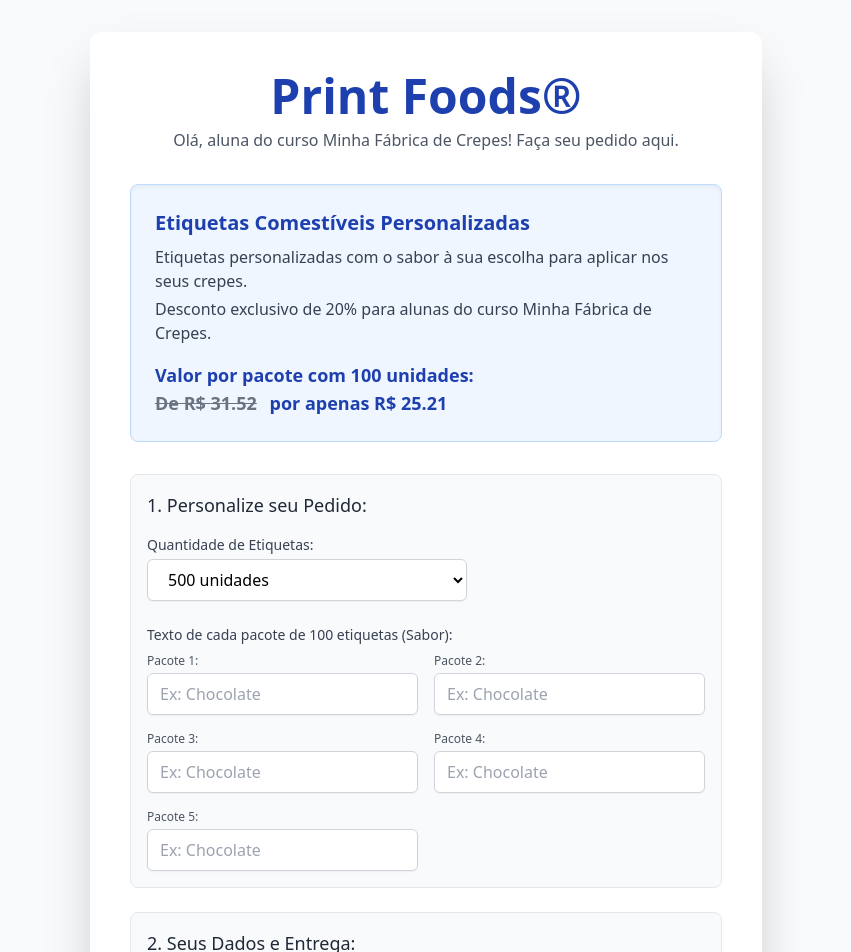
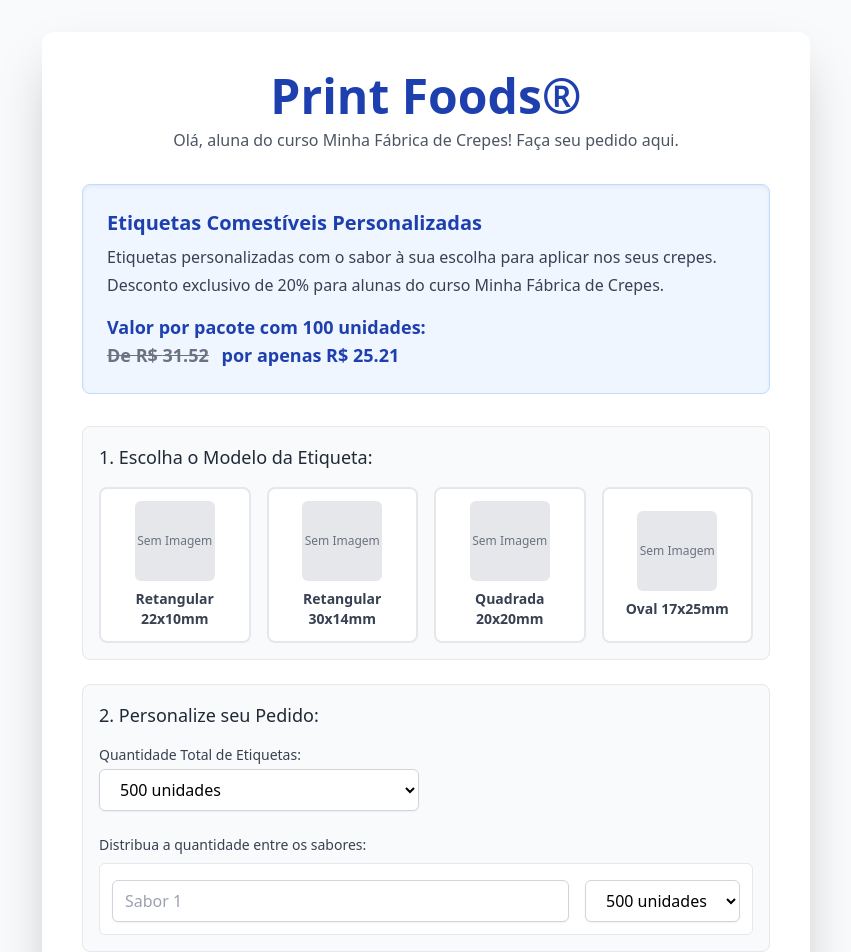
Before and after one commit to oscarpiresjunior/pedidos-print-foods, a React (Vite) app: page / in a window 1280 px wide. Shown: the top 952 px of the page, without its empty margins (214-1065 px from the left). Built offline with nearby package versions, Linux system fonts and the light colour scheme.

Commit message:
feat imagem sabores zap

```diff
--- a/AdminPanel.tsx
+++ b/AdminPanel.tsx
@@ -1,4 +1,3 @@
-
 import React, { useState } from 'react';
 import { AdminSettings, ProductDetails } from './types';
 
@@ -10,6 +9,13 @@
     onTestWhatsapp: () => Promise<{ success: boolean; error?: string }>;
     onExitAdmin: () => void;
 }
+
+const modelsToManage = [
+  { key: 'modelImageRect22x10', label: 'Retangular 22x10mm' },
+  { key: 'modelImageRect30x14', label: 'Retangular 30x14mm' },
+  { key: 'modelImageQuadrada20x20', label: 'Quadrada 20x20mm' },
+  { key: 'modelOval17x25', label: 'Oval 17x25mm' }
+];
 
 const AdminPanel: React.FC<AdminPanelProps> = ({
     adminSettings, setAdminSettings, editableProduct, setEditableProduct, onTestWhatsapp, onExitAdmin
@@ -25,7 +31,7 @@
         setEditableProduct(prev => ({ ...prev, [field]: field === 'price' ? Number(value) : value }));
     };
 
-    const handleFileChange = (e: React.ChangeEvent<HTMLInputElement>, field: 'logoBase64' | 'pixQrBase64') => {
+    const handleFileChange = (e: React.ChangeEvent<HTMLInputElement>, field: keyof AdminSettings) => {
         const file = e.target.files?.[0];
         if (!file) return;
         const reader = new FileReader();
@@ -56,7 +62,7 @@
                 <div className="space-y-8">
                     {/* Gerenciamento de Mídia */}
                     <div className="p-6 bg-blue-50 rounded-lg shadow-md border border-blue-200">
-                        <h3 className="text-xl font-semibold text-blue-700 mb-6 border-b pb-3">Gerenciamento de Mídia</h3>
+                        <h3 className="text-xl font-semibold text-blue-700 mb-6 border-b pb-3">Gerenciamento de Mídia Principal</h3>
                         <div className="grid grid-cols-1 md:grid-cols-2 gap-x-6 gap-y-8">
                             <div>
                                 <label htmlFor="logoUpload" className="block text-sm font-medium text-gray-700">Logo da Empresa</label>
@@ -68,6 +74,20 @@
                                 <input type="file" id="pixQrUpload" accept="image/*" onChange={(e) => handleFileChange(e, 'pixQrBase64')} className="mt-1 block w-full text-sm text-gray-500 file:mr-4 file:py-2 file:px-4 file:rounded-full file:border-0 file:text-sm file:font-semibold file:bg-blue-100 file:text-blue-700 hover:file:bg-blue-200"/>
                                 {adminSettings.pixQrBase64 && <img src={adminSettings.pixQrBase64} alt="PIX QR Code Preview" className="mt-2 h-16 w-16 border rounded p-1"/>}
                             </div>
+                        </div>
+                    </div>
+
+                    {/* Gerenciamento de Mídia dos Modelos */}
+                    <div className="p-6 bg-blue-50 rounded-lg shadow-md border border-blue-200">
+                        <h3 className="text-xl font-semibold text-blue-700 mb-6 border-b pb-3">Imagens dos Modelos de Etiqueta</h3>
+                        <div className="grid grid-cols-1 md:grid-cols-2 gap-x-6 gap-y-8">
+                           {modelsToManage.map(model => (
+                             <div key={model.key}>
+                                <label htmlFor={model.key} className="block text-sm font-medium text-gray-700">{model.label}</label>
+                                <input type="file" id={model.key} accept="image/*" onChange={(e) => handleFileChange(e, model.key as keyof AdminSettings)} className="mt-1 block w-full text-sm text-gray-500 file:mr-4 file:py-2 file:px-4 file:rounded-full file:border-0 file:text-sm file:font-semibold file:bg-blue-100 file:text-blue-700 hover:file:bg-blue-200"/>
+                                {adminSettings[model.key as keyof AdminSettings] && <img src={adminSettings[model.key as keyof AdminSettings] as string} alt={`${model.label} Preview`} className="mt-2 h-16 w-auto border rounded p-1"/>}
+                             </div>
+                           ))}
                         </div>
                     </div>
 
--- a/App.tsx
+++ b/App.tsx
@@ -37,7 +37,9 @@
   const [formData, setFormData] = useState<FormData>({
     nome: '', whatsapp: '', email: '',
     cep: '', logradouro: '', numero: '', bairro: '', cidade: '', estado: '',
-    quantity: 500, sabores: Array(500 / 100).fill(''),
+    model: '',
+    quantity: 500,
+    flavorDetails: [],
   });
 
   const [isSubmitted, setIsSubmitted] = useState<boolean>(false);
@@ -57,6 +59,10 @@
     cnpj: '',
     logoBase64: '',
     pixQrBase64: '',
+    modelImageRect22x10: '',
+    modelImageRect30x14: '',
+    modelImageQuadrada20x20: '',
+    modelOval17x25: '',
   });
 
   useEffect(() => {
@@ -104,16 +110,16 @@
     }
 
     const sendNotifications = async () => {
-      const { quantity, sabores, nome, whatsapp, cep, logradouro, numero, bairro, cidade, estado } = formData;
+      const { quantity, flavorDetails, nome, whatsapp, cep, logradouro, numero, bairro, cidade, estado, model } = formData;
       const { callMeBotApiKey, adminWhatsapp, adminWhatsapp2, pixKey, cnpj } = adminSettings;
 
-      const numPackages = quantity / 100;
-      const saboresList = sabores.slice(0, numPackages).map((s, i) => `  - Pacote ${i + 1}: ${s || 'N/A'}`).join('\n');
+      const saboresList = flavorDetails.map(f => `  - ${f.quantity}x de ${f.name || 'Sabor não definido'}`).join('\n');
       const fullAddress = `${logradouro}, ${numero} - ${bairro}, ${cidade} - ${estado}, CEP: ${cep}`;
 
       const adminMessage = `*Novo Pedido Print Foods*
 *Cliente:* ${nome}
 *Contato:* ${whatsapp}
+*Modelo:* ${model}
 *Pedido:* ${quantity}x ${editableProduct.name}
 *Sabores:*
 ${saboresList}
@@ -144,7 +150,7 @@
       try {
         if(whatsapp && callMeBotApiKey){
             const pixInfo = pixKey || cnpj || "Chave PIX não configurada";
-            const clientMessage = `Olá, ${nome}! Seu pedido na Print Foods foi recebido com sucesso! 🎉\n\n*Resumo do seu pedido:*\n- *Produto:* ${editableProduct.name}\n- *Quantidade:* ${quantity} unidades\n- *Valor Total:* R$ ${grandTotal.toFixed(2)}\n\nPara agilizar, você pode efetuar o pagamento via PIX e nos enviar o comprovante.\n\n*Nossa chave PIX:* ${pixInfo}\n\nEm breve nossa equipe entrará em contato. Obrigado!`;
+            const clientMessage = `Olá, ${nome}! Seu pedido na Print Foods foi recebido com sucesso! 🎉\n\n*Resumo do seu pedido:*\n- *Produto:* ${editableProduct.name}\n- *Modelo:* ${model}\n- *Quantidade:* ${quantity} unidades\n- *Valor Total:* R$ ${grandTotal.toFixed(2)}\n\nPara agilizar, você pode efetuar o pagamento via PIX e nos enviar o comprovante.\n\n*Nossa chave PIX:* ${pixInfo}\n\nEm breve nossa equipe entrará em contato. Obrigado!`;
             await sendWhatsAppViaCallMeBot(clientMessage, whatsapp, callMeBotApiKey);
         }
       } catch (clientError) {
@@ -162,7 +168,9 @@
     setFormData({
         nome: '', whatsapp: '', email: '',
         cep: '', logradouro: '', numero: '', bairro: '', cidade: '', estado: '',
-        quantity: 500, sabores: Array(5).fill(''),
+        model: '',
+        quantity: 500,
+        flavorDetails: [],
     });
     setIsSubmitted(false);
     setSubmissionStatus('idle');
@@ -239,7 +247,7 @@
         orderTotals={{ subtotal, shippingCost, grandTotal }}
         handleSubmit={handleSubmit}
         submissionStatus={submissionStatus}
-        logoBase64={adminSettings.logoBase64}
+        adminSettings={adminSettings}
       />
       <footer className="text-center mt-8">
         <button onClick={() => setShowAdminLoginModal(true)} className="text-sm text-gray-400 hover:text-blue-600 transition-colors">
--- a/OrderForm.tsx
+++ b/OrderForm.tsx
@@ -1,5 +1,5 @@
-import React, { useState } from 'react';
-import { FormData, ProductDetails, OrderTotals } from './types';
+import React, { useState, useEffect } from 'react';
+import { FormData, ProductDetails, OrderTotals, AdminSettings } from './types';
 
 interface OrderFormProps {
   formData: FormData;
@@ -8,7 +8,7 @@
   orderTotals: OrderTotals;
   handleSubmit: (e: React.FormEvent<HTMLFormElement>) => void;
   submissionStatus: 'idle' | 'submitting';
-  logoBase64?: string;
+  adminSettings: AdminSettings;
 }
 
 const UNITS_PER_PACKAGE = 100;
@@ -19,12 +19,29 @@
 ];
 const quantityOptions = Array.from({ length: (2000 - 500) / 100 + 1 }, (_, i) => 500 + i * 100);
 
+const models = [
+  { id: 'Retangular 22x10mm', label: 'Retangular 22x10mm', imageKey: 'modelImageRect22x10' as keyof AdminSettings },
+  { id: 'Retangular 30x14mm', label: 'Retangular 30x14mm', imageKey: 'modelImageRect30x14' as keyof AdminSettings },
+  { id: 'Quadrada 20x20mm', label: 'Quadrada 20x20mm', imageKey: 'modelImageQuadrada20x20' as keyof AdminSettings },
+  { id: 'Oval 17x25mm', label: 'Oval 17x25mm', imageKey: 'modelOval17x25' as keyof AdminSettings }
+];
+
 
 const OrderForm: React.FC<OrderFormProps> = ({
   formData, setFormData, editableProduct, orderTotals,
-  handleSubmit, submissionStatus, logoBase64
+  handleSubmit, submissionStatus, adminSettings
 }) => {
   const [cepError, setCepError] = useState<string | null>(null);
+
+  useEffect(() => {
+    // Initialize flavor details when the component mounts if it's empty
+    if (formData.flavorDetails.length === 0) {
+        setFormData(prev => ({
+            ...prev,
+            flavorDetails: [{ name: '', quantity: prev.quantity }]
+        }));
+    }
+  }, []); // Runs only on mount
 
   const handleCepBlur = async (e: React.FocusEvent<HTMLInputElement>) => {
     const cep = e.target.value.replace(/\D/g, '');
@@ -60,24 +77,50 @@
 
   const handleQuantityChange = (e: React.ChangeEvent<HTMLSelectElement>) => {
     const newQuantity = parseInt(e.target.value, 10);
-
-    setFormData(prev => {
-        const numPackages = newQuantity / UNITS_PER_PACKAGE;
-        const newSabores = Array.from({ length: numPackages }, (_, i) => prev.sabores[i] || '');
-        return { ...prev, quantity: newQuantity, sabores: newSabores };
-    });
+    setFormData(prev => ({
+        ...prev,
+        quantity: newQuantity,
+        flavorDetails: [{ name: '', quantity: newQuantity }] // Reset flavors
+    }));
   };
 
-  const handleFlavorChange = (index: number, value: string) => {
-    const newSabores = [...formData.sabores];
-    newSabores[index] = value;
-    setFormData(prev => ({ ...prev, sabores: newSabores }));
+  const handleFlavorNameChange = (index: number, name: string) => {
+    const newFlavorDetails = [...formData.flavorDetails];
+    newFlavorDetails[index].name = name;
+    setFormData(prev => ({ ...prev, flavorDetails: newFlavorDetails }));
+  };
+
+  const handleFlavorQuantityChange = (index: number, newQuantityStr: string) => {
+      const newQuantity = parseInt(newQuantityStr, 10);
+      const updatedFlavorDetails = [...formData.flavorDetails];
+      updatedFlavorDetails[index].quantity = newQuantity;
+
+      const totalAllocated = updatedFlavorDetails.slice(0, index + 1).reduce((sum, f) => sum + f.quantity, 0);
+      const remaining = formData.quantity - totalAllocated;
+
+      let finalFlavorDetails = updatedFlavorDetails.slice(0, index + 1);
+
+      if (remaining > 0) {
+          finalFlavorDetails.push({ name: '', quantity: remaining });
+      }
+
+      setFormData(prev => ({ ...prev, flavorDetails: finalFlavorDetails }));
+  };
+
+  const getQuantityOptionsForFlavor = (index: number): number[] => {
+      const allocatedInPreviousRows = formData.flavorDetails.slice(0, index).reduce((sum, f) => sum + f.quantity, 0);
+      const maxForThisRow = formData.quantity - allocatedInPreviousRows;
+      const options = [];
+      for (let q = maxForThisRow; q >= UNITS_PER_PACKAGE; q -= UNITS_PER_PACKAGE) {
+          options.push(q);
+      }
+      return options;
   };
 
   return (
-    <div className="bg-white p-6 sm:p-10 rounded-xl shadow-2xl w-full max-w-2xl">
+    <div className="bg-white p-6 sm:p-10 rounded-xl shadow-2xl w-full max-w-3xl">
         <header className="text-center mb-8">
-            {logoBase64 && <img src={logoBase64} alt="Logo da Empresa" className="mx-auto h-20 w-auto mb-6"/>}
+            {adminSettings.logoBase64 && <img src={adminSettings.logoBase64} alt="Logo da Empresa" className="mx-auto h-20 w-auto mb-6"/>}
             <h1 className="text-4xl sm:text-5xl font-bold text-blue-800">Print Foods®</h1>
             <p className="text-gray-600 mt-2">Olá, aluna do curso Minha Fábrica de Crepes! Faça seu pedido aqui.</p>
         </header>
@@ -90,9 +133,25 @@
 
         <form onSubmit={handleSubmit} className="space-y-6">
             <div className="p-4 bg-gray-50 rounded-lg border">
-              <h3 className="block text-lg font-medium text-gray-800 mb-4">1. Personalize seu Pedido:</h3>
+                <h3 className="block text-lg font-medium text-gray-800 mb-4">1. Escolha o Modelo da Etiqueta:</h3>
+                <div className="grid grid-cols-2 md:grid-cols-4 gap-4">
+                    {models.map(model => (
+                        <label key={model.id} className={`relative flex flex-col items-center justify-center p-3 border-2 rounded-lg cursor-pointer transition-all ${formData.model === model.id ? 'border-blue-500 bg-blue-50 shadow-md' : 'border-gray-200 bg-white hover:border-blue-400'}`}>
+                            <input type="radio" name="model" value={model.id} checked={formData.model === model.id} onChange={handleChange} required className="absolute opacity-0 w-0 h-0"/>
+                            {adminSettings[model.imageKey] ?
+                                <img src={adminSettings[model.imageKey] as string} alt={model.label} className="w-20 h-20 object-contain mb-2"/>
+                                : <div className="w-20 h-20 bg-gray-200 rounded-md flex items-center justify-center text-gray-500 text-xs text-center mb-2">Sem Imagem</div>
+                            }
+                            <span className="text-center text-sm font-semibold text-gray-700">{model.label}</span>
+                        </label>
+                    ))}
+                </div>
+            </div>
+
+            <div className="p-4 bg-gray-50 rounded-lg border">
+              <h3 className="block text-lg font-medium text-gray-800 mb-4">2. Personalize seu Pedido:</h3>
               <div className="mb-6">
-                  <label htmlFor="quantity" className="block text-sm font-medium text-gray-700 mb-1">Quantidade de Etiquetas:</label>
+                  <label htmlFor="quantity" className="block text-sm font-medium text-gray-700 mb-1">Quantidade Total de Etiquetas:</label>
                   <select
                     id="quantity"
                     name="quantity"
@@ -107,12 +166,27 @@
                   </select>
               </div>
               <div>
-                  <label className="block text-sm font-medium text-gray-700 mb-2">Texto de cada pacote de 100 etiquetas (Sabor):</label>
-                  <div className="grid grid-cols-1 sm:grid-cols-2 gap-4">
-                      {formData.sabores.map((sabor, index) => (
-                          <div key={index}>
-                              <label htmlFor={`sabor-${index}`} className="block text-xs text-gray-600 mb-1">Pacote {index + 1}:</label>
-                              <input type="text" id={`sabor-${index}`} value={sabor} onChange={(e) => handleFlavorChange(index, e.target.value)} required className="mt-1 block w-full px-3 py-2 bg-white border border-gray-300 rounded-md shadow-sm focus:outline-none focus:ring-2 focus:ring-blue-500" placeholder="Ex: Chocolate"/>
+                  <label className="block text-sm font-medium text-gray-700 mb-2">Distribua a quantidade entre os sabores:</label>
+                  <div className="space-y-4">
+                      {formData.flavorDetails.map((flavor, index) => (
+                          <div key={index} className="flex flex-col sm:flex-row items-center gap-4 p-3 bg-white rounded-md border">
+                              <input
+                                type="text"
+                                value={flavor.name}
+                                onChange={(e) => handleFlavorNameChange(index, e.target.value)}
+                                required
+                                className="flex-grow w-full sm:w-auto mt-1 block px-3 py-2 bg-white border border-gray-300 rounded-md shadow-sm focus:outline-none focus:ring-2 focus:ring-blue-500"
+                                placeholder={`Sabor ${index + 1}`}
+                              />
+                              <select
+                                value={flavor.quantity}
+                                onChange={(e) => handleFlavorQuantityChange(index, e.target.value)}
+                                className="w-full sm:w-auto mt-1 block px-4 py-2 bg-white border border-gray-300 rounded-md shadow-sm focus:outline-none focus:ring-2 focus:ring-blue-500"
+                              >
+                                  {getQuantityOptionsForFlavor(index).map(q => (
+                                      <option key={q} value={q}>{q} unidades</option>
+                                  ))}
+                              </select>
                           </div>
                       ))}
                   </div>
@@ -120,7 +194,7 @@
             </div>
 
             <div className="p-4 bg-gray-50 rounded-lg border">
-                <h3 className="block text-lg font-medium text-gray-800 mb-4">2. Seus Dados e Entrega:</h3>
+                <h3 className="block text-lg font-medium text-gray-800 mb-4">3. Seus Dados e Entrega:</h3>
                 <div className="grid grid-cols-1 md:grid-cols-2 gap-6">
                     <input type="text" name="nome" placeholder="Nome Completo" value={formData.nome} onChange={handleChange} required className="md:col-span-2 mt-1 block w-full px-3 py-2 bg-white border border-gray-300 rounded-md shadow-sm focus:outline-none focus:ring-2 focus:ring-blue-500"/>
                     <input type="tel" name="whatsapp" placeholder="WhatsApp (com DDD)" value={formData.whatsapp} onChange={handleChange} required className="mt-1 block w-full px-3 py-2 bg-white border border-gray-300 rounded-md shadow-sm focus:outline-none focus:ring-2 focus:ring-blue-500"/>
@@ -162,6 +236,20 @@
                 </div>
             </div>
 
+            {adminSettings.adminWhatsapp && (
+              <div className="text-center my-4">
+                  <a
+                    href={`https://wa.me/${adminSettings.adminWhatsapp.replace(/\D/g, '')}?text=${encodeURIComponent('Olá! Tenho uma dúvida sobre o pedido de etiquetas.')}`}
+                    target="_blank"
+                    rel="noopener noreferrer"
+                    className="inline-flex items-center justify-center px-5 py-2.5 border border-transparent text-sm font-medium rounded-md text-white bg-green-500 hover:bg-green-600 shadow-sm"
+                  >
+                    <svg className="w-5 h-5 mr-2 -ml-1" fill="currentColor" viewBox="0 0 24 24" xmlns="http://www.w3.org/2000/svg"><path d="M.057 24l1.687-6.163c-1.041-1.804-1.588-3.849-1.587-5.946.003-6.556 5.338-11.891 11.893-11.891 3.181.001 6.167 1.24 8.413 3.488 2.245 2.248 3.481 5.236 3.48 8.414-.003 6.557-5.338 11.892-11.894 11.892-1.99-.001-3.951-.5-5.688-1.448l-6.305 1.654zm6.597-3.807c1.676.995 3.276 1.591 5.392 1.592 5.448 0 9.886-4.434 9.889-9.885.002-5.462-4.415-9.89-9.881-9.892-5.452 0-9.887 4.434-9.889 9.884-.001 2.225.651 4.315 1.924 6.219l-1.056 3.864 3.952-1.037z" /></svg>
+                    Dúvidas? Fale Conosco (9h às 17h)
+                  </a>
+              </div>
+            )}
+
             <button type="submit" className="w-full bg-green-600 hover:bg-green-700 text-white font-bold py-4 px-4 rounded-lg shadow-lg text-lg transition-all duration-300 disabled:bg-gray-400 disabled:cursor-not-allowed" disabled={submissionStatus === 'submitting'}>
                 {submissionStatus === 'submitting' ? 'Enviando Pedido...' : 'Finalizar Pedido e Ver Dados de Pagamento'}
             </button>
```
Also changed, not shown: types.ts (+6 -1 lines).
